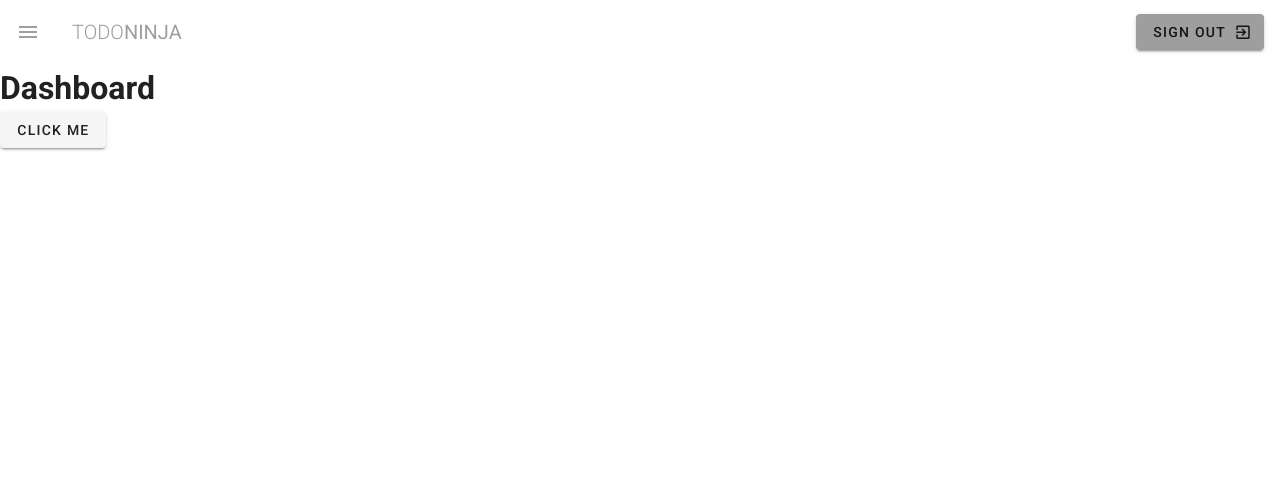
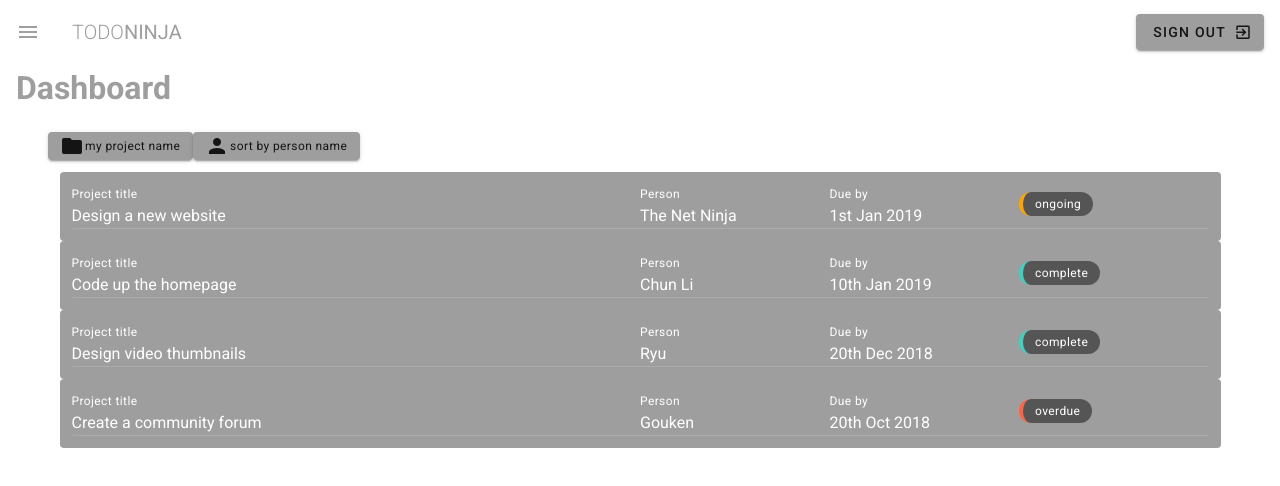
Before and after one commit to PitaKibunja/Frontend-Vuetify, a Vue app: page / in a window 1280 px wide. Shown: the top 486 px of the page. Built offline with nearby package versions, Linux system fonts and the light colour scheme.

Commit message:
Tooltip has an issue to be fixed

```diff
--- a/src/App.vue
+++ b/src/App.vue
@@ -1,7 +1,7 @@
 <template>
   <v-app class="grey app lighten-4">
     <Navbar/>
-    <v-main>
+    <v-main class="mx-4 mb-4" color="grey">
       <router-view/>
     </v-main>
   </v-app>
--- a/src/router/index.js
+++ b/src/router/index.js
@@ -18,7 +18,7 @@ const routes = [
     component:Projects
   },
     {
-    path: '/Teams',
+    path: '/team',
     name: 'Teams',
     component:Teams
   }
--- a/src/views/Dashboard.vue
+++ b/src/views/Dashboard.vue
@@ -1,16 +1,96 @@
 <template>
   <div class="dashboard">
-    <h1>Dashboard</h1>
-    <!-- <v-btn class="hidden-md-and-down">click me</v-btn> -->
-  <!-- <v-btn class="hidden-md-and-up">click me</v-btn> -->
-  <v-btn class="hidden-sm-only">click me</v-btn>
+    <h1 class="subheading grey--text">Dashboard</h1>
+    <v-container class="my-5">
+      <v-layout row class="mb-3">
+      <v-tooltip top>
+        <template v-slot:activator="{ on, attrs }">
+
+            <v-btn v-bind="attrs"  v-on="on" small flat color="grey" @click="sortBy('title')" slot="activator">
+          <v-icon>mdi-folder</v-icon>
+          <span class="caption text-lowercase">
+            my project name
+          </span>
+        </v-btn>
+        </template>
+         <span>Sort Project by Project Name...</span>
+      </v-tooltip>
+      <v-tooltip top>
+        <template v-slot:activator="{ on, attrs }">
+
+            <v-btn v-bind="attrs"  v-on="on" small flat color="grey" @click="sortBy('title')" slot="activator">
+          <v-icon>mdi-account</v-icon>
+          <span class="caption text-lowercase">
+            Sort by Person Name
+          </span>
+        </v-btn>
+        </template>
+         <span>Sort Project by Person Name...</span>
+      </v-tooltip>
+      </v-layout>
+      <v-card flat dark class="pa-3" color="grey" v-for="project in projects" :key="project.person" >
+        <v-layout row wrap :class="`pa-3 project ${project.status}`">
+            <v-flex xs12 md6>
+                <div class="caption">Project title</div>
+                <div class="">{{ project.title }}</div>
+            </v-flex>
+            <v-flex xs6 sm4 md2>
+              <div class="caption">Person</div>
+              <div>{{ project.person }}</div>
+            </v-flex>
+            <v-flex xs6 sm4 md2>
+              <div class="caption">Due by</div>
+              <div>{{ project.due }}</div>
+            </v-flex>
+            <v-flex xs2 sm4 md2>
+              <div class="right">
+                <v-chip small :class="`${project.status} white--text caption my-2`">{{ project.status }}</v-chip>
+              </div>
+            </v-flex>
+        </v-layout>
+        <v-divider></v-divider>
+      </v-card>
+    </v-container>
   </div>
 </template>
-
 <script>
 
   export default {
     name: 'Home',
-
+  data(){
+    return{
+     projects: [
+        { title: 'Design a new website', person: 'The Net Ninja', due: '1st Jan 2019', status: 'ongoing', content: 'Lorem ipsum dolor sit amet consectetur adipisicing elit. Sunt consequuntur eos eligendi illum minima adipisci deleniti, dicta mollitia enim explicabo fugiat quidem ducimus praesentium voluptates porro molestias non sequi animi!'},
+        { title: 'Code up the homepage', person: 'Chun Li', due: '10th Jan 2019', status: 'complete', content: 'Lorem ipsum dolor sit amet consectetur adipisicing elit. Sunt consequuntur eos eligendi illum minima adipisci deleniti, dicta mollitia enim explicabo fugiat quidem ducimus praesentium voluptates porro molestias non sequi animi!'},
+        { title: 'Design video thumbnails', person: 'Ryu', due: '20th Dec 2018', status: 'complete', content: 'Lorem ipsum dolor sit amet consectetur adipisicing elit. Sunt consequuntur eos eligendi illum minima adipisci deleniti, dicta mollitia enim explicabo fugiat quidem ducimus praesentium voluptates porro molestias non sequi animi!'},
+        { title: 'Create a community forum', person: 'Gouken', due: '20th Oct 2018', status: 'overdue', content: 'Lorem ipsum dolor sit amet consectetur adipisicing elit. Sunt consequuntur eos eligendi illum minima adipisci deleniti, dicta mollitia enim explicabo fugiat quidem ducimus praesentium voluptates porro molestias non sequi animi!'},
+      ]
+    }
+  },
+  methods:{
+    sortBy(prop){
+      return this.projects.sort((a,b)=>a[prop]< b[prop]?-1:1)
+    }
+  }
   }
 </script>
+<style scoped>
+.project .complete{
+  border-left:4px solid #3cd1c2;
+}
+.project .ongoing{
+  border-left:4px solid orange;
+}
+.project .overdue{
+  border-left: 4px solid tomato;
+}
+.v-chip.complete{
+  background: #3cd1c2;
+}
+.v-chip.ongoing{
+  background: #ffaa2c;
+}
+.v-chip.overdue{
+  background: #f83e70;
+}
+</style>
--- a/src/views/Projects.vue
+++ b/src/views/Projects.vue
@@ -1,6 +1,9 @@
 <template>
   <div class="projects">
-    <h1>Projects</h1>
+    <h1 class="subheading grey--text">Projects</h1>
+        <v-container class="my-5">
+    content
+    </v-container>
   </div>
 </template>
 
--- a/src/views/Teams.vue
+++ b/src/views/Teams.vue
@@ -1,6 +1,9 @@
 <template>
   <div class="teams">
-    <h1>Teams</h1>
+    <h1 class="subheading grey--text">Teams</h1>
+    <v-container class="my-5">
+    content
+    </v-container>
   </div>
 </template>
 
```
